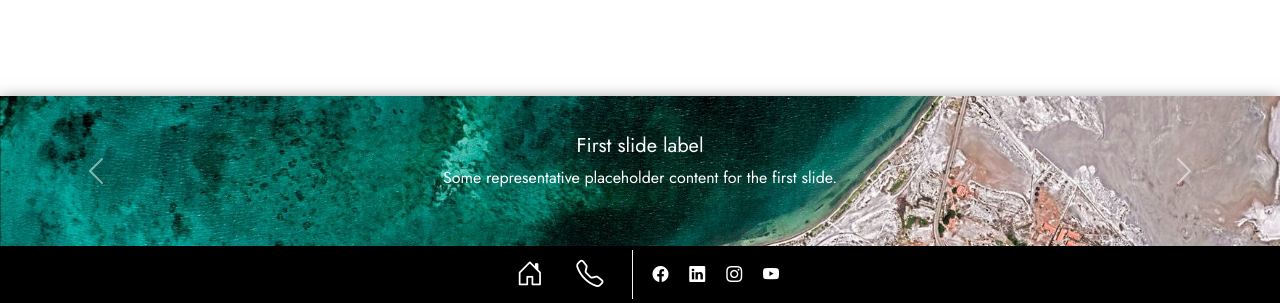
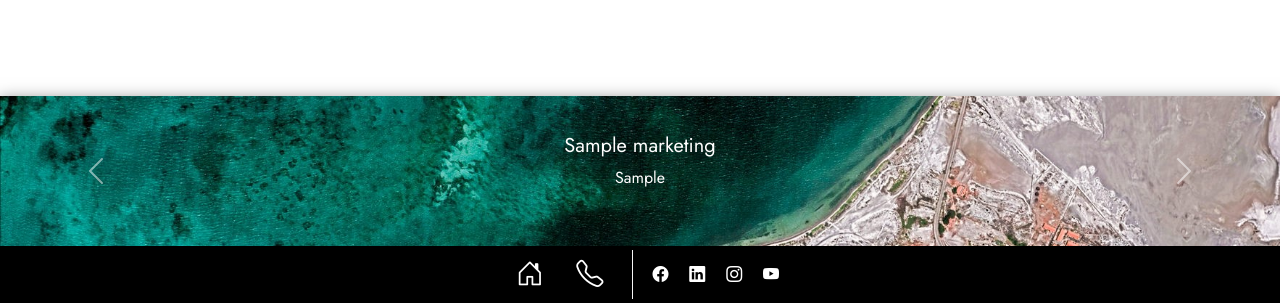
Before and after one commit to Klewiu/ManualsQR, a Django app: page /qr_code/00000000-0000-0000-0000-000000000001/ in a window 1280 px wide. Shown: the part 497-800 px from the top of the page. Run offline with Django 4.2, Linux system fonts and the light colour scheme; tables that the repository leaves empty hold one stand-in row (values such as "Sample post"); some libraries are stand-ins or nearby versions.

Commit message:
06/02/2023  - Update qr_code with marketing ad p1

```diff
--- a/src/qr/templates/qr/qr_code.html
+++ b/src/qr/templates/qr/qr_code.html
@@ -79,28 +79,16 @@
 
   <div id="carouselExampleCaptions" class="carousel slide" data-bs-ride="carousel">
     <div class="carousel-inner">
-      <div class="carousel-item active">
+      {% for ad in marketing %}
+      <div class="carousel-item {% if  forloop.first %} active {% endif %}">
         <img src="{% static 'grafika 1.jfif' %}" class="d-block w-100" alt="...">
         <div class="carousel-caption d-md-block">
-          <h5>First slide label</h5>
-          <p>Some representative placeholder content for the first slide.</p>
+          <h5>{{ad.label}}</h5>
+          <p>{{ad.caption}}</p>
         </div>
       </div>
-      <div class="carousel-item">
-        <img src="{% static 'grafika 2.png' %}" class="d-block w-100" alt="...">
-        <div class="carousel-caption d-md-block">
-          <h5>Second slide label</h5>
-          <p>Some representative placeholder content for the second slide.</p>
-        </div>
-      </div>
-      <div class="carousel-item">
-        <img src="{% static 'grafika 3a.png' %}" class="d-block w-100" alt="...">
-        <div class="carousel-caption d-md-block">
-          <h5>Third slide label</h5>
-          <p>Some representative placeholder content for the third slide.</p>
-        </div>
-      </div>
-    </div>
+      {% endfor %}
+
     <button class="carousel-control-prev" type="button" data-bs-target="#carouselExampleCaptions" data-bs-slide="prev">
       <span class="carousel-control-prev-icon" aria-hidden="true"></span>
       <span class="visually-hidden">Previous</span>
@@ -109,7 +97,10 @@
       <span class="carousel-control-next-icon" aria-hidden="true"></span>
       <span class="visually-hidden">Next</span>
     </button>
+
+
   </div>
+
 
   <div class="container p-1">
     <div class="row justify-content-center">
--- a/src/qr/views.py
+++ b/src/qr/views.py
@@ -1,6 +1,7 @@
 from django.shortcuts import render, redirect
 from django.urls import reverse
 from .models import Order
+from marketing.models import Marketing
 import qrcode
 from django.http import HttpResponse
 from .forms import OrderForm
@@ -111,7 +112,14 @@ def qr_print(request, order_uuid):
 
 def qr_code_view(request, order_uuid):
     order = Order.objects.get(url=order_uuid)
-    return render(request, 'qr/qr_code.html', {'order': order})
+    marketing = Marketing.objects.all()
+    context={
+        'order': order,
+        'marketing':marketing
+    }
+    return render(request, 'qr/qr_code.html', context)
+
+
 
 
 # as OrderDeleteView class does not exacute custom logic, so a pre_delete signal completes file deletion
```
Also changed, not shown: readme.txt.
